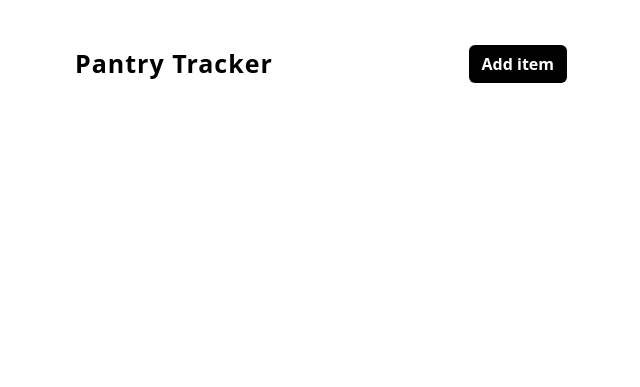
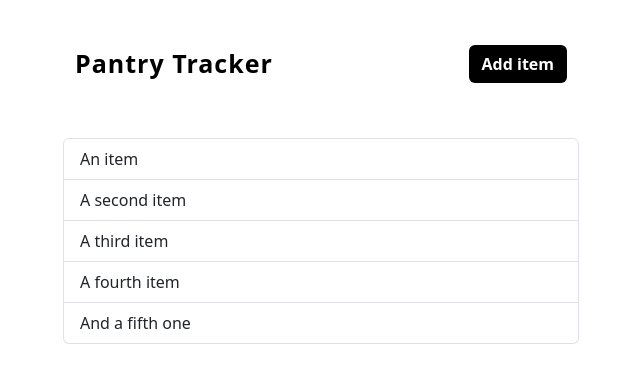
Before and after one commit to 19Amy/pantry-tracker, a plain HTML site: page index.html in a window 1280 px wide. Shown: the whole page, without its empty margins (319-959 px from the left). Drawn offline with nearby package versions, Linux system fonts and the light colour scheme.

Commit message:
Added list items

```diff
--- a/index.html
+++ b/index.html
@@ -23,6 +23,19 @@
                 </button>
             </div>
         </nav>
+
+        <div class="list-item-div">
+            <ul class="list-group">
+                <li class="list-group-item">
+                    An item
+
+                </li>
+                <li class="list-group-item">A second item</li>
+                <li class="list-group-item">A third item</li>
+                <li class="list-group-item">A fourth item</li>
+                <li class="list-group-item">And a fifth one</li>
+              </ul>
+        </div>
     </div>
 
     <script src="./src/index.js"></script>
--- a/src/style.css
+++ b/src/style.css
@@ -1,6 +1,6 @@
 
 .navbar{
-    padding: 40px 300px;
+    padding: 40px 300px 10px 300px;
 }
 .navbar a{
     font-weight: bold;
@@ -20,3 +20,15 @@
   color: white;
   border: 2px solid black;
 }
+
+/*LIST ITEMS*/
+.list-item-div{
+    padding: 40px 300px;
+}
+.list-group-item{
+    display: flex;
+}
+.counter{
+    display: flex;
+    justify-content: right;
+}
```
